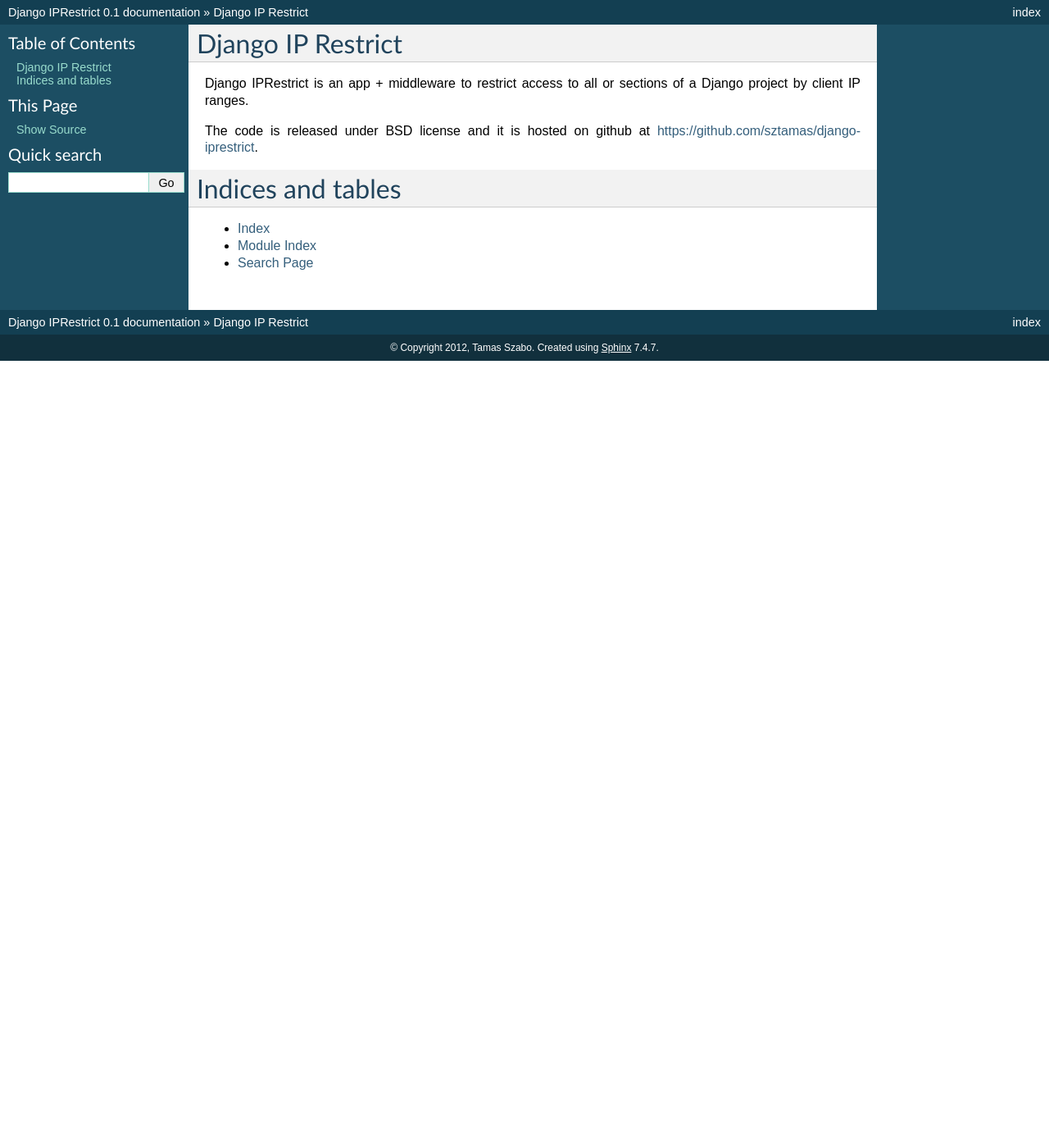
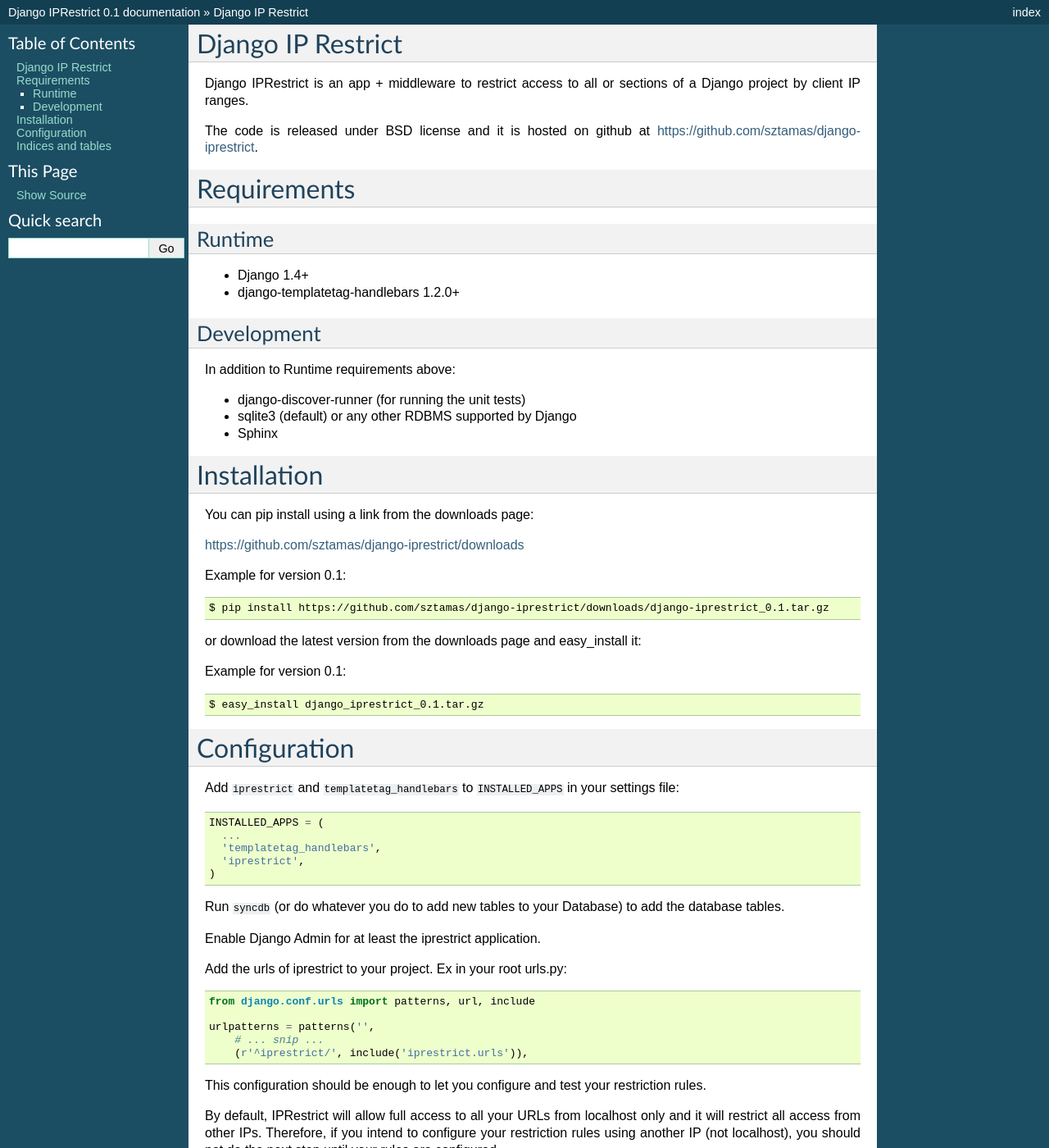
Before and after one commit to muccg/django-iprestrict, a Sphinx documentation site: the page built from docs/index.rst, in a window 1280 px wide and 1400 px high. Shown: the whole window at 82% size. Built offline with Sphinx 7.4.7, drawn with Linux system fonts in a browser that asks for light colours; some of the changed text lies outside the part shown.

Commit message:
Updates index.rst with installation and configuration information.

```diff
--- a/docs/index.rst
+++ b/docs/index.rst
@@ -10,11 +10,80 @@
 
 The code is released under BSD license and it is hosted on github at https://github.com/sztamas/django-iprestrict.
 
+Requirements
+============
+
+Runtime
+-------
+
+* Django 1.4+
+* django-templatetag-handlebars 1.2.0+
+
+Development
+-----------
+
+In addition to Runtime requirements above:
+
+* django-discover-runner (for running the unit tests)
+* sqlite3 (default) or any other RDBMS supported by Django
+* Sphinx
+
+Installation
+============
+
+You can pip install using a link from the downloads page:
+
+https://github.com/sztamas/django-iprestrict/downloads
+
+Example for version 0.1::
+
+  $ pip install https://github.com/sztamas/django-iprestrict/downloads/django-iprestrict_0.1.tar.gz
+
+or download the latest version from the downloads page and easy_install it:
+
+Example for version 0.1::
+
+$ easy_install django_iprestrict_0.1.tar.gz
+
+Configuration
+=============
+
+Add ``iprestrict`` and ``templatetag_handlebars`` to ``INSTALLED_APPS`` in your settings file::
+
+  INSTALLED_APPS = (
+    ...
+    'templatetag_handlebars',
+    'iprestrict',
+  )
+
+Run ``syncdb`` (or do whatever you do to add new tables to your Database) to add the database tables.
+
+Enable Django Admin for at least the iprestrict application.
+
+Add the urls of iprestrict to your project. Ex in your root urls.py::
+
+  from django.conf.urls import patterns, url, include
+
+  urlpatterns = patterns('',
+      # ... snip ...
+      (r'^iprestrict/', include('iprestrict.urls')),
+
+This configuration should be enough to let you configure and test your restriction rules.
+
+By default, IPRestrict will allow full access to all your URLs from localhost only and it will restrict all access from other IPs. Therefore, if you intend to configure your restriction rules using another IP (not localhost), you should not do the next step until your rules are configured.
+
+Add ``iprestrict.middleware.IPRestrictMiddleware`` to your ``MIDDLEWARE_CLASSES`` in your settings file. Generally, you will want this middleware to run early, before your session, auth etc. middlewares::
+
+  MIDDLEWARE_CLASSES = (
+      'django.middleware.common.CommonMiddleware',
+      'iprestrict.middleware.IPRestrictMiddleware',
+      ...
+  )
+
+
 
 .. toctree::
    :maxdepth: 2
-
-
 
 Indices and tables
 ==================
--- a/docs/installation.rst
+++ /dev/null
@@ -1,2 +0,0 @@
-Installation
-============
```
